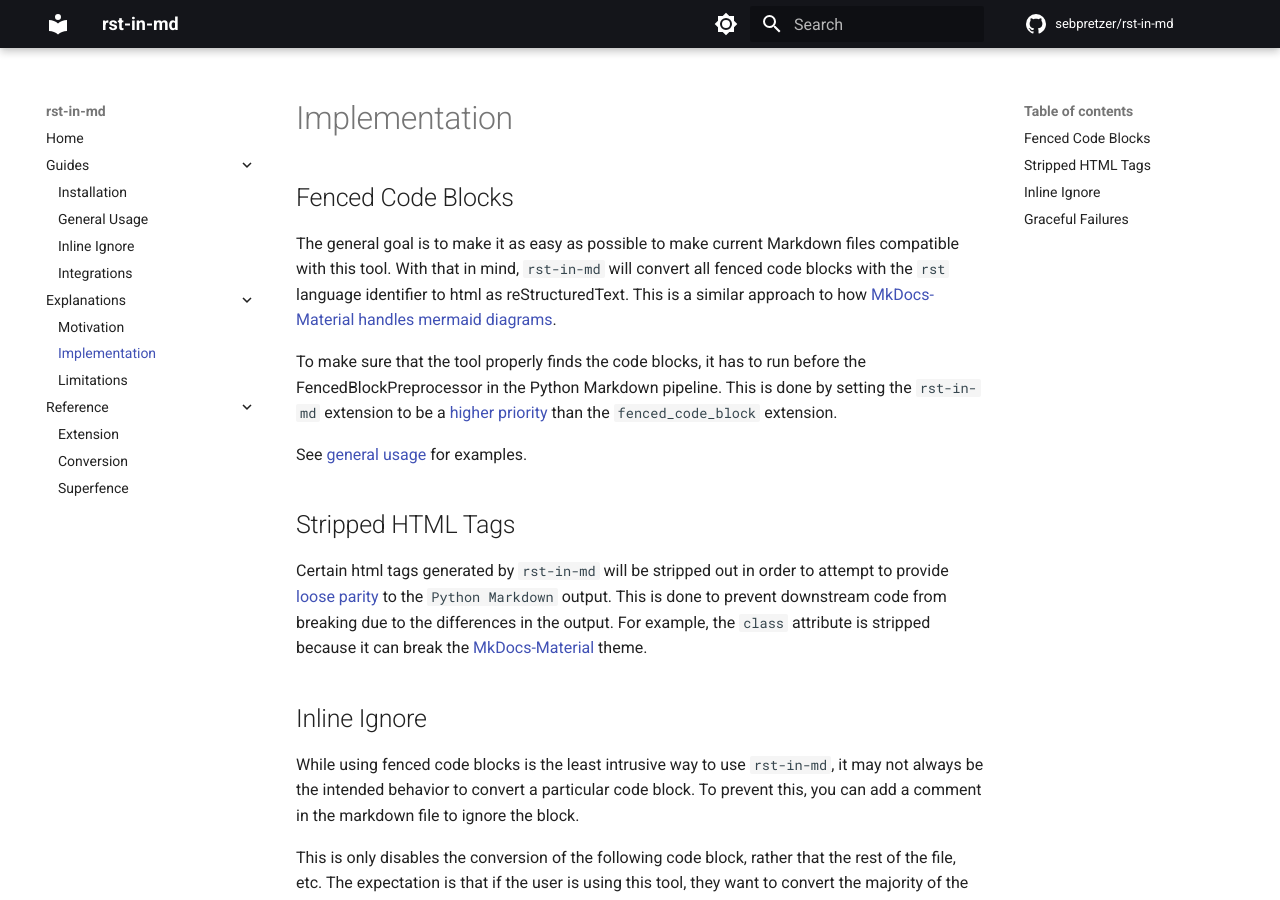
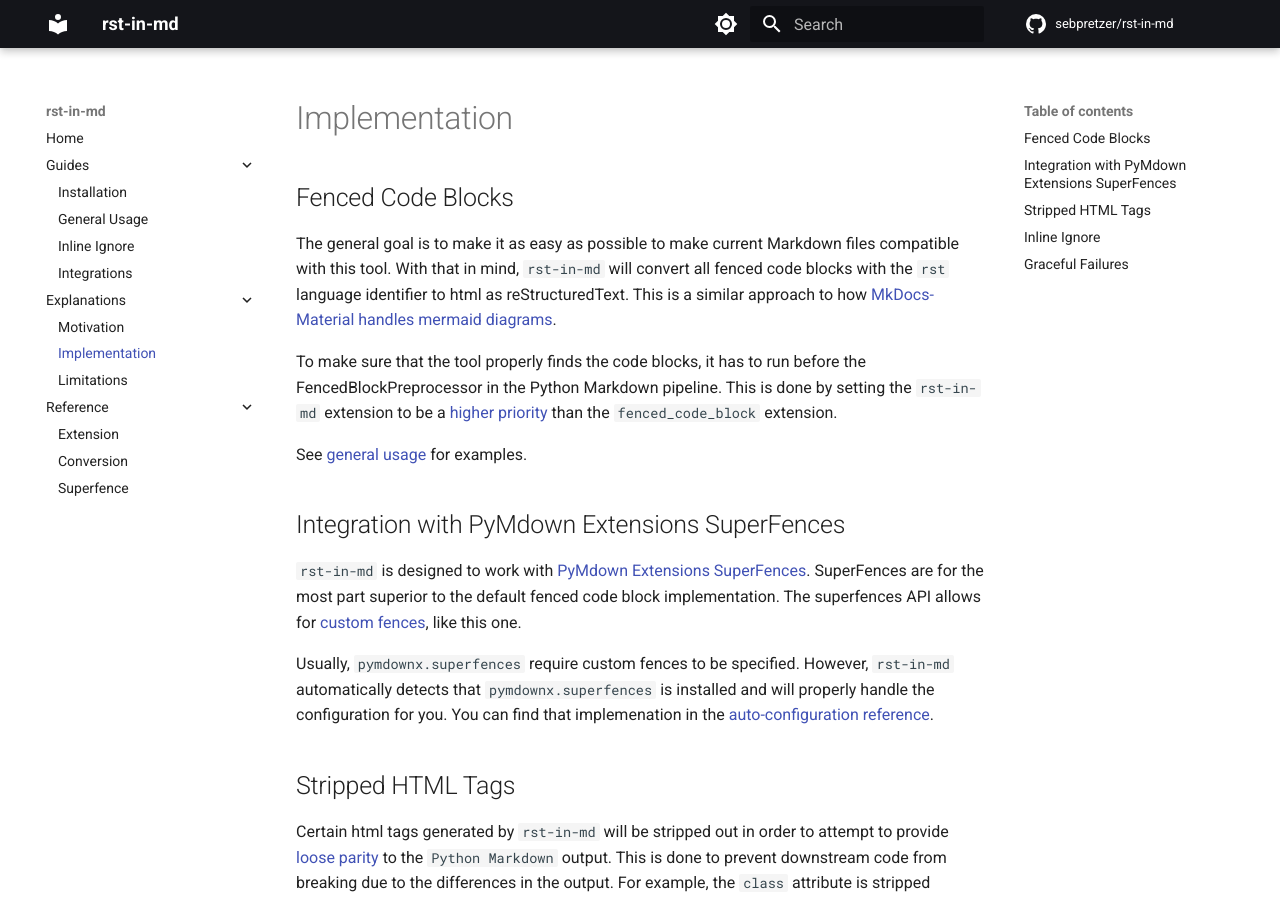
Before and after one commit to sebpretzer/rst-in-md, an MkDocs documentation site: the page built from docs/explanations/implementation.md, in a window 1280 px wide and 900 px high. Built offline with MkDocs 1.6.1 and Material for MkDocs 9.7.7, drawn with Linux system fonts in a browser that asks for light colours; comment, search, counter and statistics services are not loaded.

Commit message:
improving docs

```diff
--- a/docs/explanations/implementation.md
+++ b/docs/explanations/implementation.md
@@ -7,6 +7,12 @@
 To make sure that the tool properly finds the code blocks, it has to run before the FencedBlockPreprocessor in the Python Markdown pipeline. This is done by setting the `rst-in-md` extension to be a [higher priority](https://github.com/Python-Markdown/markdown/blob/33359faa385f59b84cd87df5f4b0996055a482e2/markdown/extensions/fenced_code.py#L50) than the `fenced_code_block` extension.
 
 See [general usage](../guides/general_usage.md) for examples.
+
+## Integration with PyMdown Extensions SuperFences
+
+`rst-in-md` is designed to work with [PyMdown Extensions SuperFences](https://facelessuser.github.io/pymdown-extensions/extensions/superfences/). SuperFences are for the most part superior to the default fenced code block implementation. The superfences API allows for [custom fences](https://facelessuser.github.io/pymdown-extensions/extensions/superfences/#custom-fences), like this one.
+
+Usually, `pymdownx.superfences` require custom fences to be specified. However, `rst-in-md` automatically detects that `pymdownx.superfences` is installed and will properly handle the configuration for you. You can find that implemenation in the [auto-configuration reference](../reference/superfence.md#auto-configuration).
 
 ## Stripped HTML Tags
 
--- a/mkdocs.yml
+++ b/mkdocs.yml
@@ -29,6 +29,7 @@
     - navigation.instant
     - navigation.top
     - search.suggest
+    - content.code.copy
   palette:
     - media: "(prefers-color-scheme: dark)"
       scheme: slate
```
Also changed, not shown: docs/guides/general_usage.md (+5 -5 lines), docs/guides/inline_ignore.md (+4 -1 lines), docs/guides/integrations.md (+2 -4 lines), docs/reference/superfence.md (+7 -0 lines).
